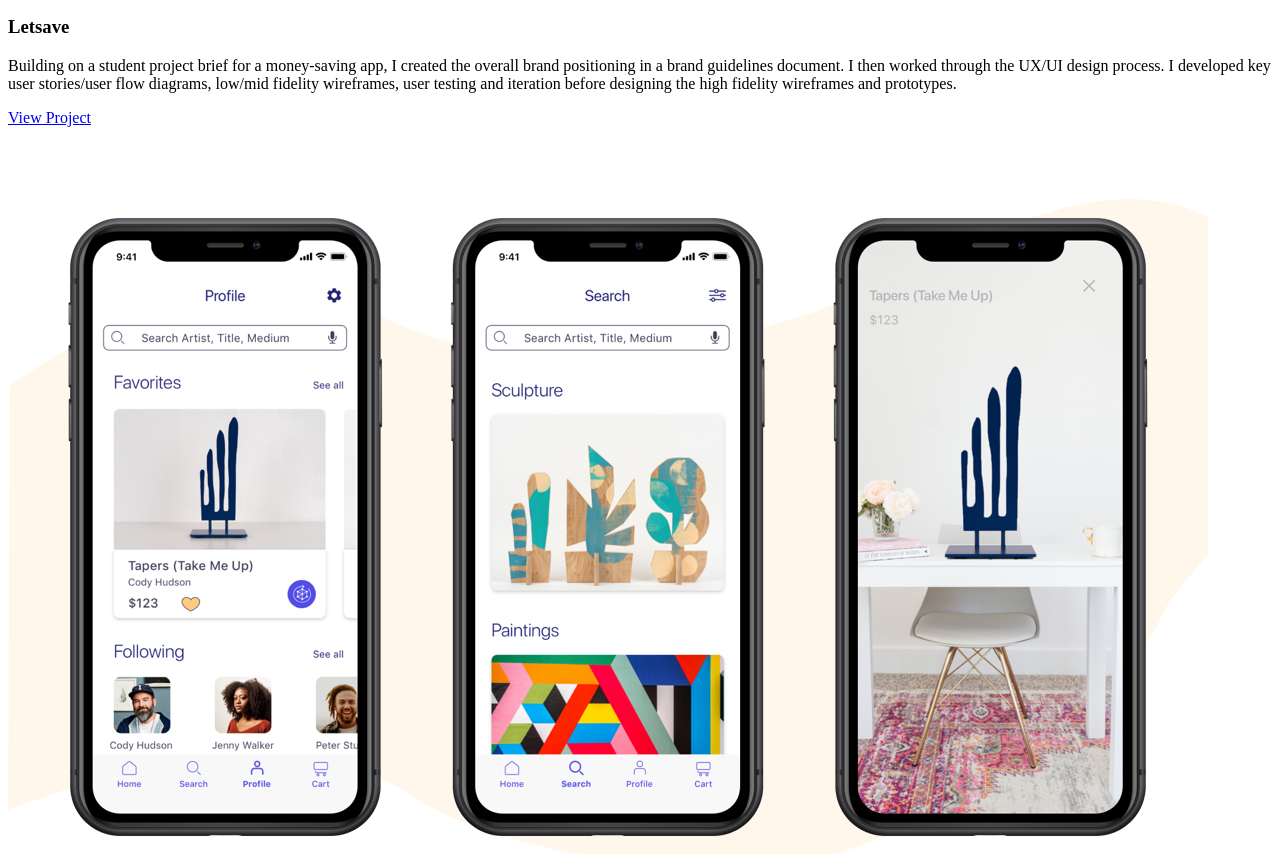
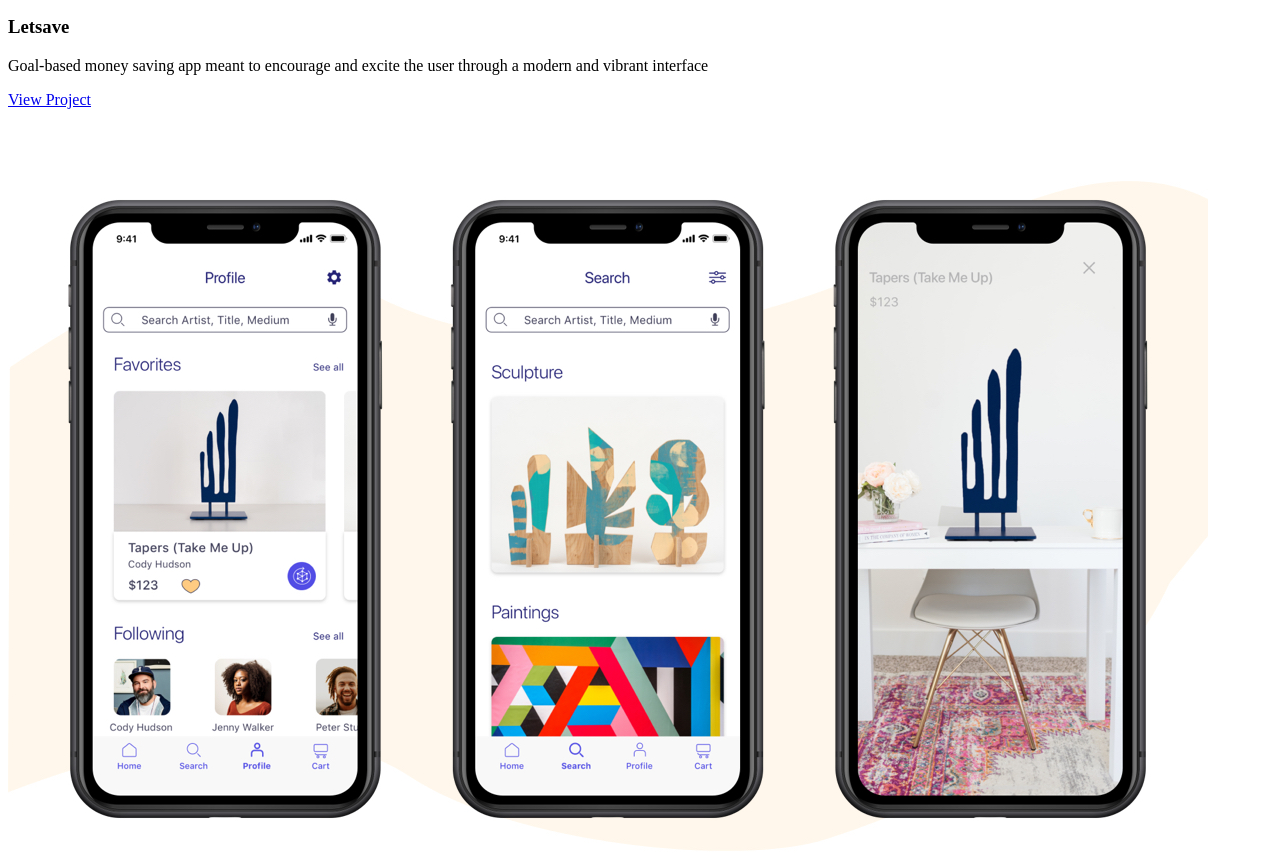
Before and after one commit to cody-pearce/Portfolio-Site-Cody-Pearce, a plain HTML site: page index.html in a window 1280 px wide. Shown: the part 1127-1981 px from the top of the page. Drawn offline with Linux system fonts and the light colour scheme.

Commit message:
update Letsave project description

```diff
--- a/index.html
+++ b/index.html
@@ -42,10 +42,8 @@
                         </div>
                         <div><!--column 2 description-->
                             <h3>Letsave</h3>
-                            <p>Building on a student project brief for a money-saving app, I created the overall brand positioning in a brand guidelines document.
-                                I then worked through the UX/UI design process. I developed key user stories/user flow diagrams, low/mid fidelity wireframes, user
-                                testing and iteration before designing the high fidelity wireframes and prototypes.</p>
-                            <a href="#">View Project</a>
+                            <p>Goal-based money saving app meant to encourage and excite the user through a modern and vibrant interface</p>
+                            <a href="letsave.html">View Project</a>
                         </div>
                         <!--placeARt-->
                         <div><!--column 1 image-->
```
